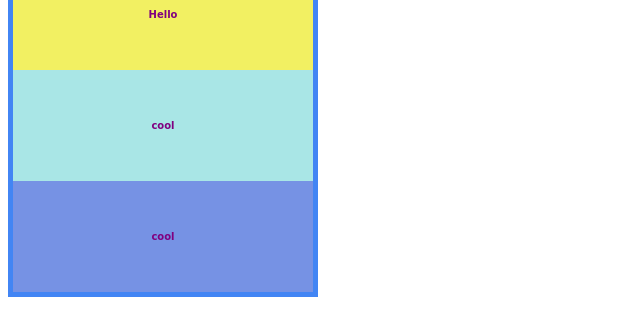
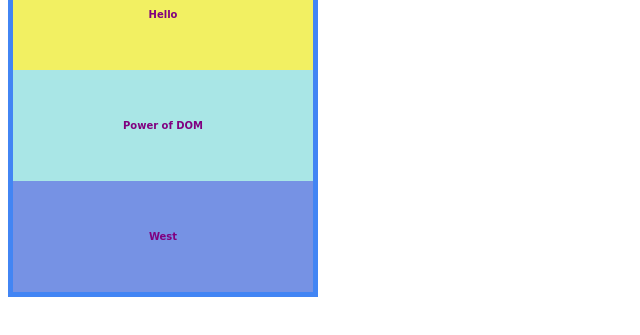
Before and after one commit to CzDev22/Directions, a plain HTML site: page index.html in a window 1280 px wide. Shown: the part 165-500 px from the top of the page, 0-640 px from the left. Drawn offline with nearby package versions, Linux system fonts and the light colour scheme.

Commit message:
exerciese 1 and 2

```diff
--- a/script.js
+++ b/script.js
@@ -1,5 +1,12 @@
 $("div").css({"color": "purple",
 "font-size":10});
-$("p").text("cool");
+$(".south").text("cool");
 $(".north").css("background-color", "purple");
 $(".east").text("Hello");
+
+
+    if ($(".south") === ("cool"))
+        {$(".west").text("Power of DOM");
+            }
+        else {$(".south").text("Power of DOM");
+            }
--- a/style.css
+++ b/style.css
@@ -37,7 +37,6 @@
   }
 
   /*
-  Change the text of the second
   if the number is bigger than 100 to whoah, that's a big number.
   otherwise just a regular number, please.
   Change the text to Power of DOM of the third if the word is cool, otherwise change the fourth one*/
```
